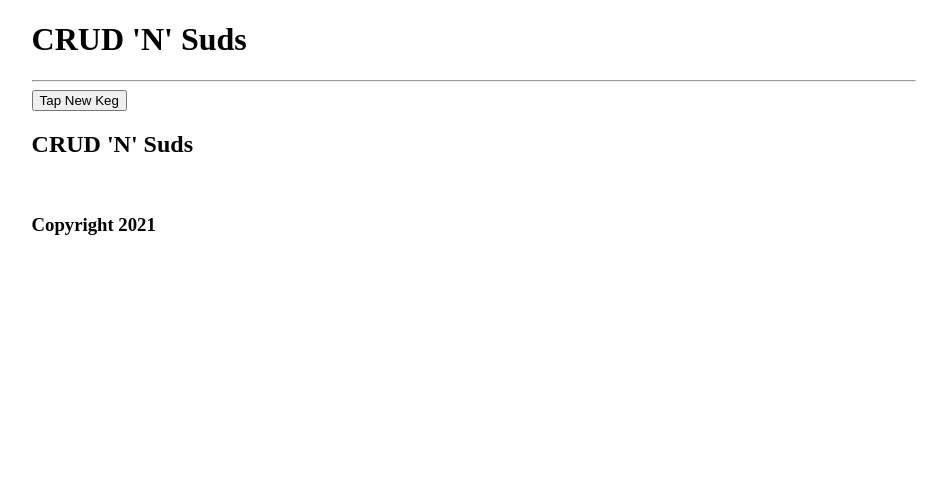
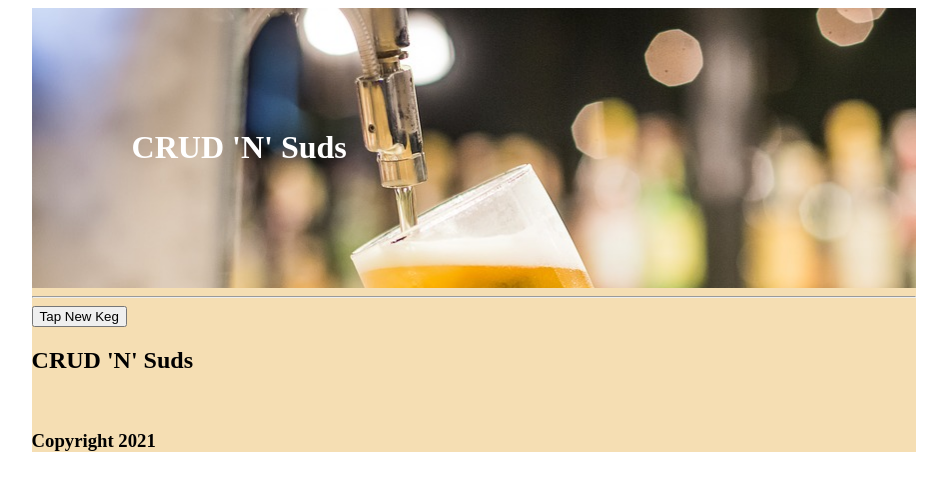
Before and after one commit to kevinkirkl3y/crud-n-suds, a React (Create React App) app: page / in a window 1280 px wide. Shown: the top 490 px of the page, without its empty margins (166-1113 px from the left). Built offline with nearby package versions, Linux system fonts and the light colour scheme.

Commit message:
Fixed prop types error when creating a keg.

```diff
--- a/package.json
+++ b/package.json
@@ -6,7 +6,9 @@
     "@testing-library/jest-dom": "^5.11.9",
     "@testing-library/react": "^11.2.5",
     "@testing-library/user-event": "^12.7.0",
+    "bootstrap": "^4.6.0",
     "react": "^17.0.1",
+    "react-bootstrap": "^1.4.3",
     "react-dom": "^17.0.1",
     "react-scripts": "3.2.0",
     "web-vitals": "^1.1.0"
--- a/src/Components/EditKegForm.js
+++ b/src/Components/EditKegForm.js
@@ -29,12 +29,14 @@ function EditKegForm(props){
         defaultValue={keg.brand}
         placeholder='Brand Name'/>
         <input
-        type='float'
+        type='number'
+        step='0.01'
         name='alcCont'
         defaultValue={keg.alcCont}
         placeholder='Alcohol Content'/>
         <input
-        type='float'
+        type='number'
+        step='0.01'
         name='price'
         defaultValue={keg.price}
         placeholder='Price'/>
--- a/src/Components/Footer.js
+++ b/src/Components/Footer.js
@@ -3,9 +3,11 @@ import React from 'react';
 function Footer(){
   return(
     <>
-      <h2>CRUD 'N' Suds</h2>
-      <br/>
-      <h3>Copyright 2021</h3>
+      <div className='footer'>
+        <h2>CRUD 'N' Suds</h2>
+        <br/>
+        <h3>Copyright 2021</h3>
+      </div>
     </>
   )
 }
--- a/src/Components/Header.js
+++ b/src/Components/Header.js
@@ -1,9 +1,12 @@
 import React from 'react';
+
 
 function Header(){
   return(
     <>
-      <h1>CRUD 'N' Suds</h1>
+      <div className='header'>
+        <h1>CRUD 'N' Suds</h1>
+      </div>
     </>
 
   )
--- a/src/Components/Keg.js
+++ b/src/Components/Keg.js
@@ -23,8 +23,8 @@ function Keg(props) {
 Keg.propTypes = {
   name: PropTypes.string,
   brand: PropTypes.string,
-  alcCont: PropTypes.number,
-  price: PropTypes.number,
+  alcCont: PropTypes.string,
+  price: PropTypes.string,
   quantity: PropTypes.number.isRequired,
   whenKegClicked: PropTypes.func
 }
--- a/src/index.css
+++ b/src/index.css
@@ -1,8 +1,33 @@
-.app {
+/* Header */
+.header {
+  background-image: url('./img/beerPour.jpg');
+  width: auto;
+  height: auto;
+  padding: 100px;
+  color: white;
+}
+/* Footer */
+.screen {
+  background: wheat;
   margin-left: 15%;
   margin-right: 15%;
+}
+Footer {
+
+  position: absolute;
+  bottom: 0;
+  width: 100%;
+  background: wheat;
 
 }
+/* .app {
+  margin-left: 15%;
+  margin-right: 15%;
+} */
+Body{
+
+}
+
 
 
 code {
--- a/src/index.js
+++ b/src/index.js
@@ -6,7 +6,9 @@ import reportWebVitals from './reportWebVitals';
 
 ReactDOM.render(
   <React.StrictMode>
-    <App />
+    <div className='screen'>
+      <App />
+    </div>
   </React.StrictMode>,
   document.getElementById('root')
 );
```
Also changed, not shown: src/img/beerPour.jpg (added), 1 other file (tests, documents, lock files or other folders).
